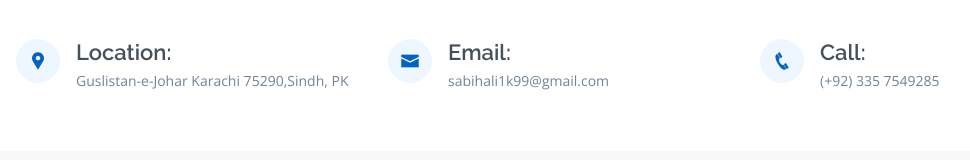
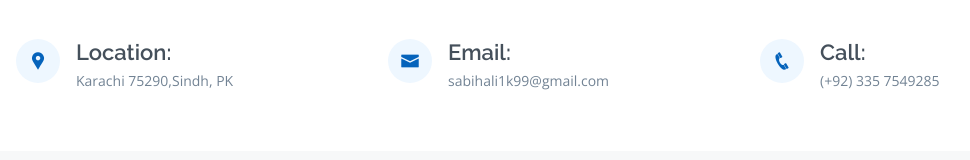
Before and after one commit to Sabih0199/portfolio-showcase, a plain HTML site: page index.html in a window 1280 px wide. Shown: the part 4764-4924 px from the top of the page, without its empty margins (116-1086 px from the left). Drawn offline with nearby package versions, Linux system fonts and the light colour scheme.

Commit message:
Update index.html

```diff
--- a/index.html
+++ b/index.html
@@ -629,7 +629,7 @@
               <div class="address col-md-4">
                 <i class="icofont-google-map"></i>
                 <h4>Location:</h4>
-                <p>Guslistan-e-Johar Karachi 75290,Sindh, PK</p>
+                <p>Karachi 75290,Sindh, PK</p>
               </div>
 
               <div class="email col-md-4">
```
